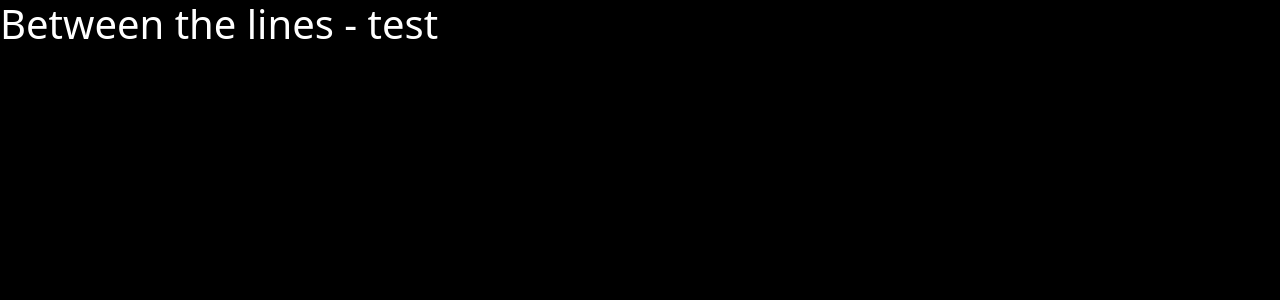
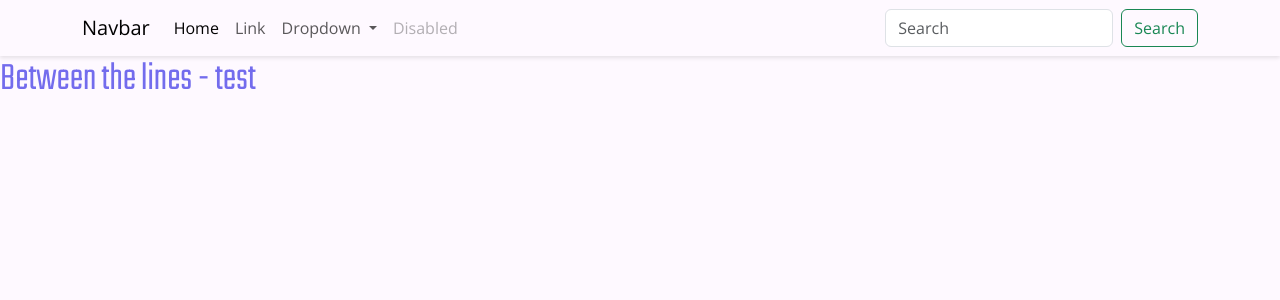
Before and after one commit to AJGreaves/between-the-lines, a Django app: page / in a window 1280 px wide. Shown: the top 300 px of the page. Run offline with Django 5.2, Linux system fonts and the light colour scheme; some libraries are stand-ins or nearby versions.

Commit message:
Add navbar boilerplate, google fonts, and css variables.

```diff
--- a/between_the_lines/urls.py
+++ b/between_the_lines/urls.py
@@ -15,10 +15,11 @@ Including another URLconf
     2. Add a URL to urlpatterns:  path('blog/', include('blog.urls'))
 """
 from django.contrib import admin
-from django.urls import path
+from django.urls import path, include
 from books.views import home
 
 urlpatterns = [
     path('admin/', admin.site.urls),
+    path("accounts/", include("allauth.urls")),
     path('', home, name='home'),
 ]
--- a/static/css/style.css
+++ b/static/css/style.css
@@ -1,4 +1,36 @@
+/* google fonts */
+
+@import url('https://fonts.googleapis.com/css2?family=Open+Sans:ital,wght@0,300..800;1,300..800&family=Teko:wght@300..700&display=swap');
+
+/* css variables */
+
+:root {
+    --primary-color: #736CED;
+    --secondary-color: #D4C1EC;
+    --tertiary-color: #F2DFD7;
+    --lightest-color: #FEF9FF;
+    --darkest-color: #1A1A1A;
+    --primary-font: 'Open Sans', sans-serif;
+    --secondary-font: 'Teko', serif;
+}
+
+/* global styles */
+
 body {
-    background-color: black;
-    color: white;
+    background-color: var(--lightest-color);
+    color: var(--darkest-color);
+    font-family: var(--primary-font);
 }
+
+/* headings */
+
+h1, h2, h3, h4, h5, h6 {
+    font-family: var(--secondary-font);
+    font-weight: 300;
+    color: var(--primary-color);
+}
+
+/* navbar */
+.navbar {
+    box-shadow: 0 2px 4px rgba(0, 0, 0, 0.1);
+}
--- a/templates/base.html
+++ b/templates/base.html
@@ -1,4 +1,9 @@
 {% load static %}
+
+{% url 'home' as home_url %}
+{% url 'account_login' as login_url %}
+{% url 'account_signup' as signup_url %}
+{% url 'account_logout' as logout_url %}
 
 <!DOCTYPE html>
 <html lang="en">
@@ -19,6 +24,47 @@
 </head>
 
 <body>
+    <nav class="navbar navbar-expand-lg">
+        <div class="container">
+            <a class="navbar-brand" href="#">Navbar</a>
+            <button class="navbar-toggler" type="button" data-bs-toggle="collapse"
+                data-bs-target="#navbarSupportedContent" aria-controls="navbarSupportedContent" aria-expanded="false"
+                aria-label="Toggle navigation">
+                <span class="navbar-toggler-icon"></span>
+            </button>
+            <div class="collapse navbar-collapse" id="navbarSupportedContent">
+                <ul class="navbar-nav me-auto mb-2 mb-lg-0">
+                    <li class="nav-item">
+                        <a class="nav-link active" aria-current="page" href="#">Home</a>
+                    </li>
+                    <li class="nav-item">
+                        <a class="nav-link" href="#">Link</a>
+                    </li>
+                    <li class="nav-item dropdown">
+                        <a class="nav-link dropdown-toggle" href="#" role="button" data-bs-toggle="dropdown"
+                            aria-expanded="false">
+                            Dropdown
+                        </a>
+                        <ul class="dropdown-menu">
+                            <li><a class="dropdown-item" href="#">Action</a></li>
+                            <li><a class="dropdown-item" href="#">Another action</a></li>
+                            <li>
+                                <hr class="dropdown-divider">
+                            </li>
+                            <li><a class="dropdown-item" href="#">Something else here</a></li>
+                        </ul>
+                    </li>
+                    <li class="nav-item">
+                        <a class="nav-link disabled" aria-disabled="true">Disabled</a>
+                    </li>
+                </ul>
+                <form class="d-flex" role="search">
+                    <input class="form-control me-2" type="search" placeholder="Search" aria-label="Search">
+                    <button class="btn btn-outline-success" type="submit">Search</button>
+                </form>
+            </div>
+        </div>
+    </nav>
 
     {% block content %}{% endblock %}
 
```
